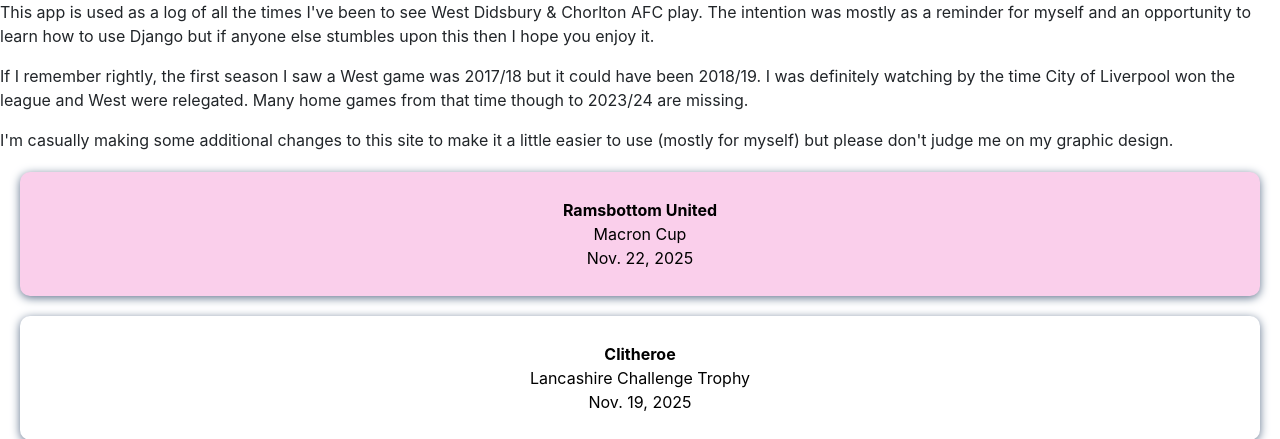
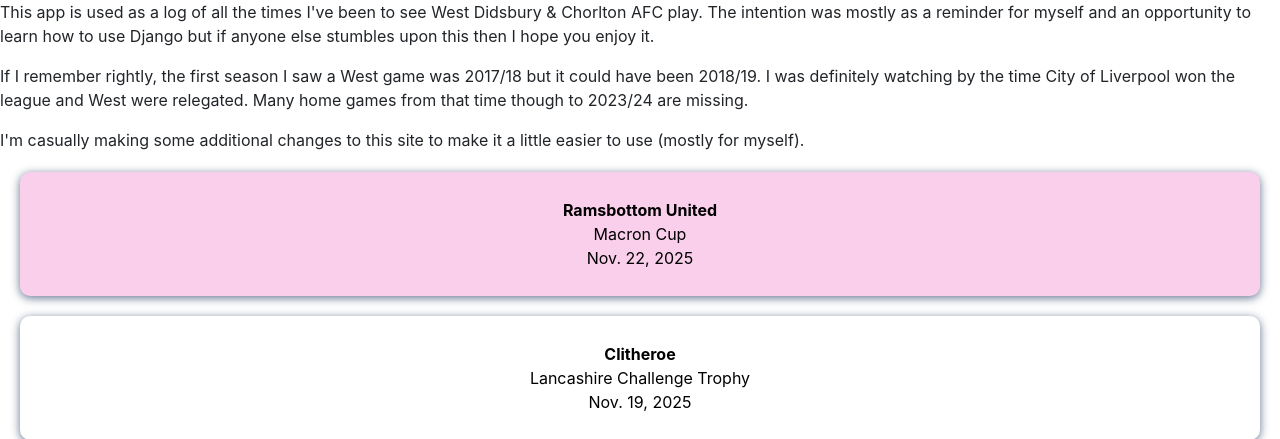
Before and after one commit to yanader/watchingwest, a Django app: page /watchingwest/ in a window 1280 px wide. Shown: the part 56-495 px from the top of the page. Run offline with Django 4.2, Linux system fonts and the light colour scheme; data comes from the database, SQL or seed files in the repository.

Commit message:
text update

```diff
--- a/westaway/templates/westaway/index.html
+++ b/westaway/templates/westaway/index.html
@@ -6,7 +6,7 @@
 
 <p>If I remember rightly, the first season I saw a West game was 2017/18 but it could have been 2018/19. I was definitely watching by the time City of Liverpool won the league and West were relegated. Many home games from that time though to 2023/24 are missing.</p>
 
-<p>I'm casually making some additional changes to this site to make it a little easier to use (mostly for myself) but please don't judge me on my graphic design.</p>
+<p>I'm casually making some additional changes to this site to make it a little easier to use (mostly for myself).</p>
 
 {% for entry in entries %}
 <a class="entry-link" href="{% url 'westaway:entry' entry.id %}">
```
